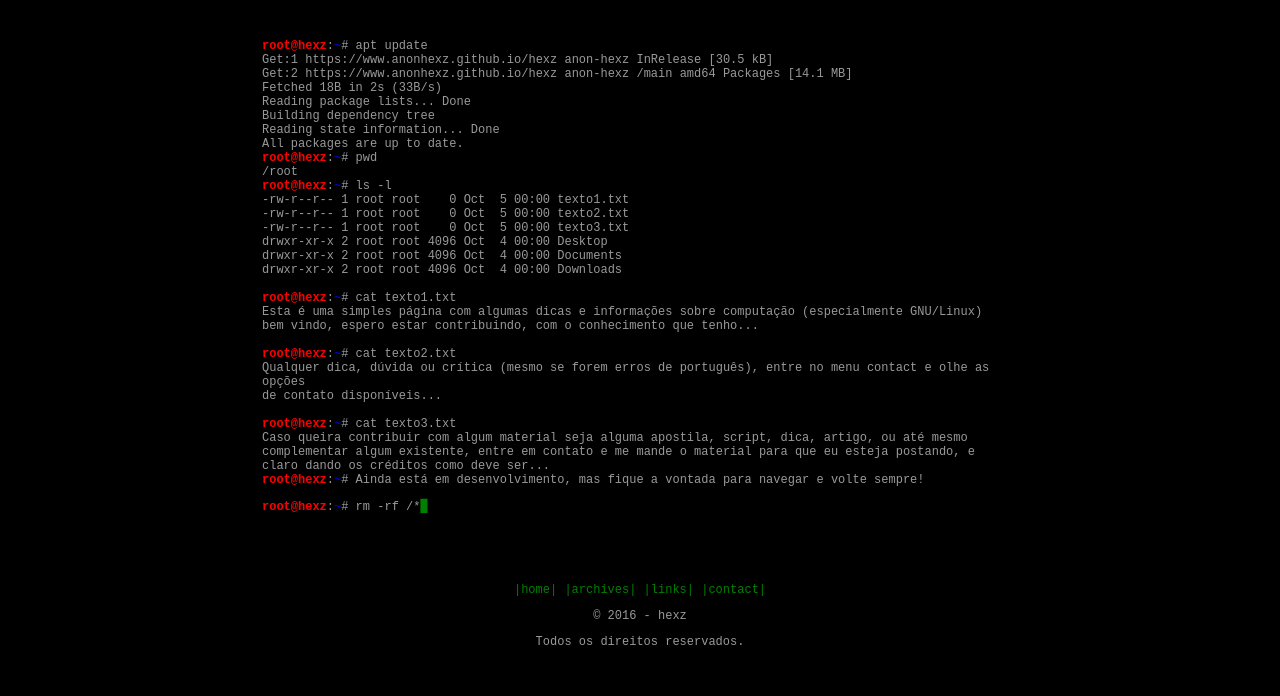
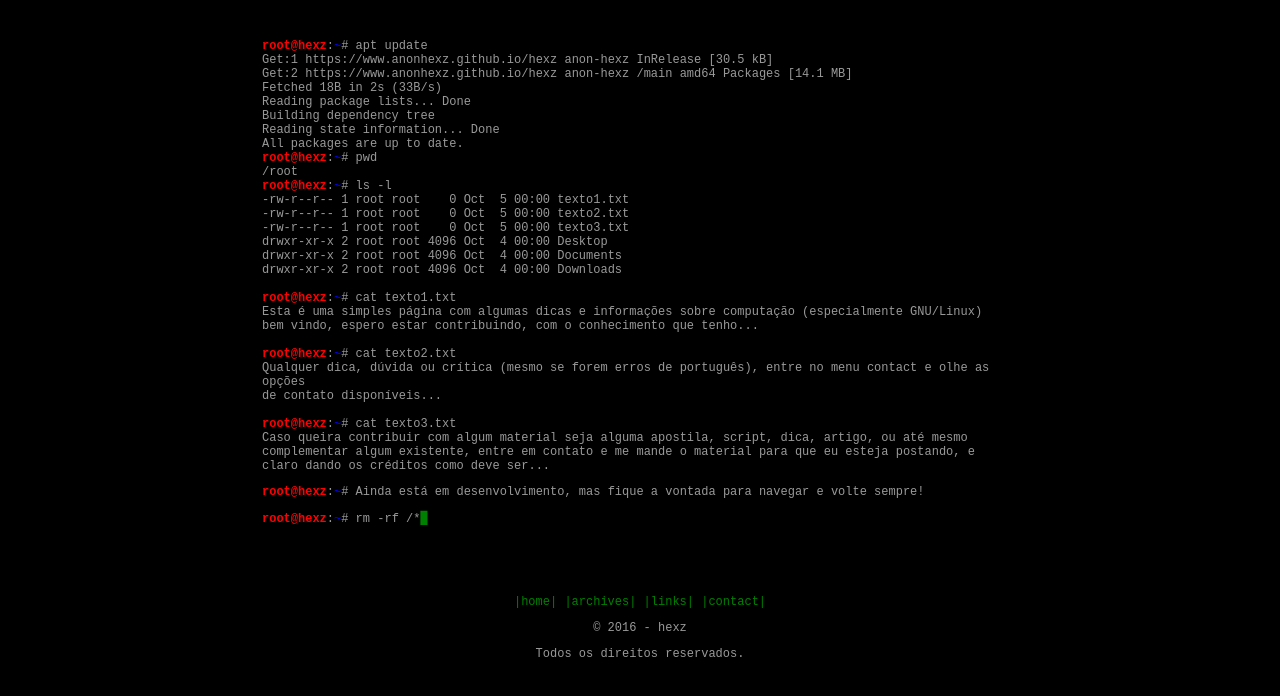
Before and after one commit to anonhexz/anonhexz.github.io, a plain HTML site: page index.html in a window 1280 px wide. Shown: the part 72-768 px from the top of the page. Drawn offline with Linux system fonts and the light colour scheme.

Commit message:
Update index.html

```diff
--- a/index.html
+++ b/index.html
@@ -85,7 +85,7 @@
                   cat texto3.txt<br>
                   Caso queira contribuir com algum material seja alguma apostila, script, dica, artigo, ou até mesmo complementar algum
                   existente, entre em contato e me mande o material para que eu esteja postando, e claro dando os créditos como deve ser...
-                  <br>
+                  <p>
                   <font color="red"><b>root@hexz</b></font>:<font color="blue">~</font>#
                   Ainda está em desenvolvimento, mas fique a vontada para navegar e volte sempre!
                   <p>
```
